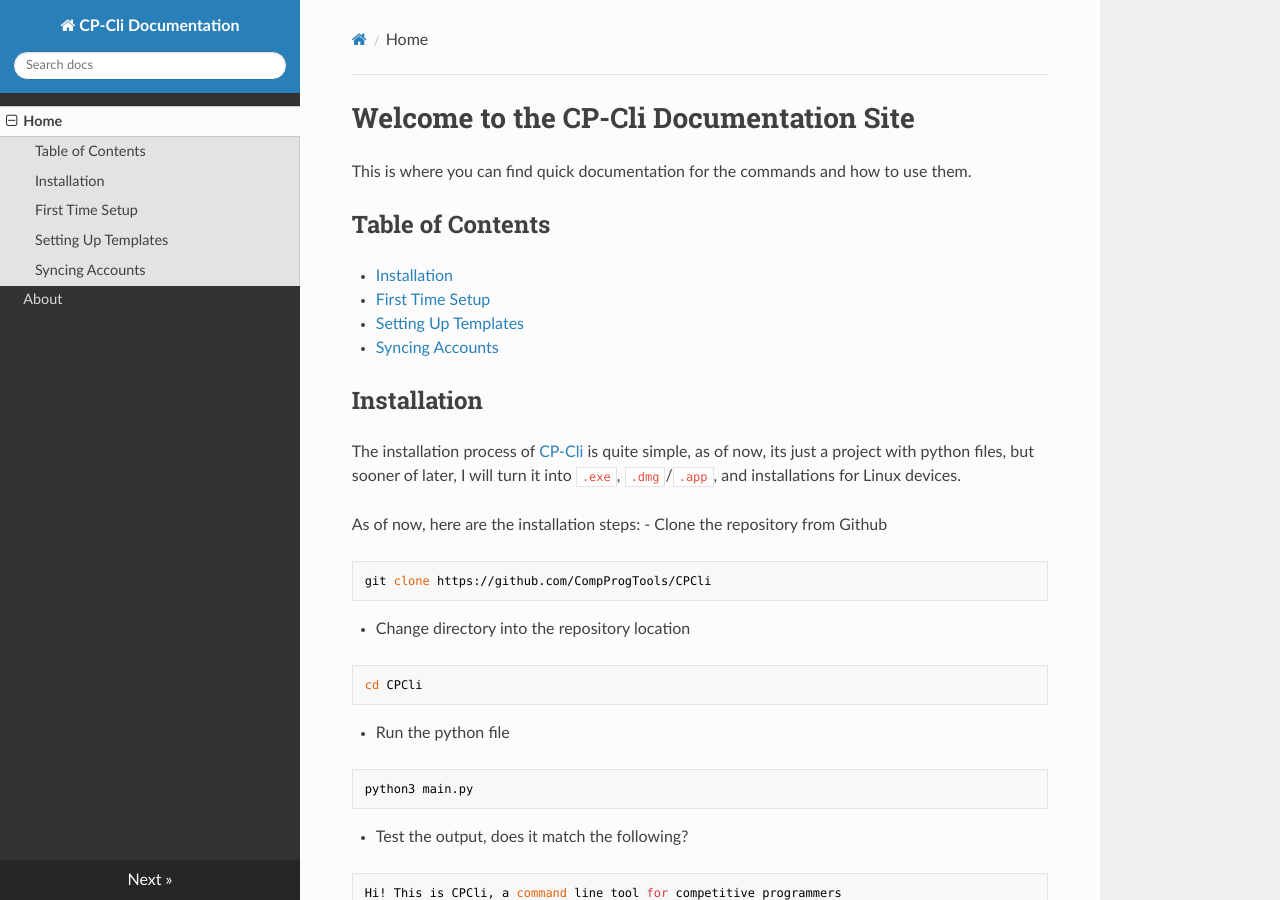
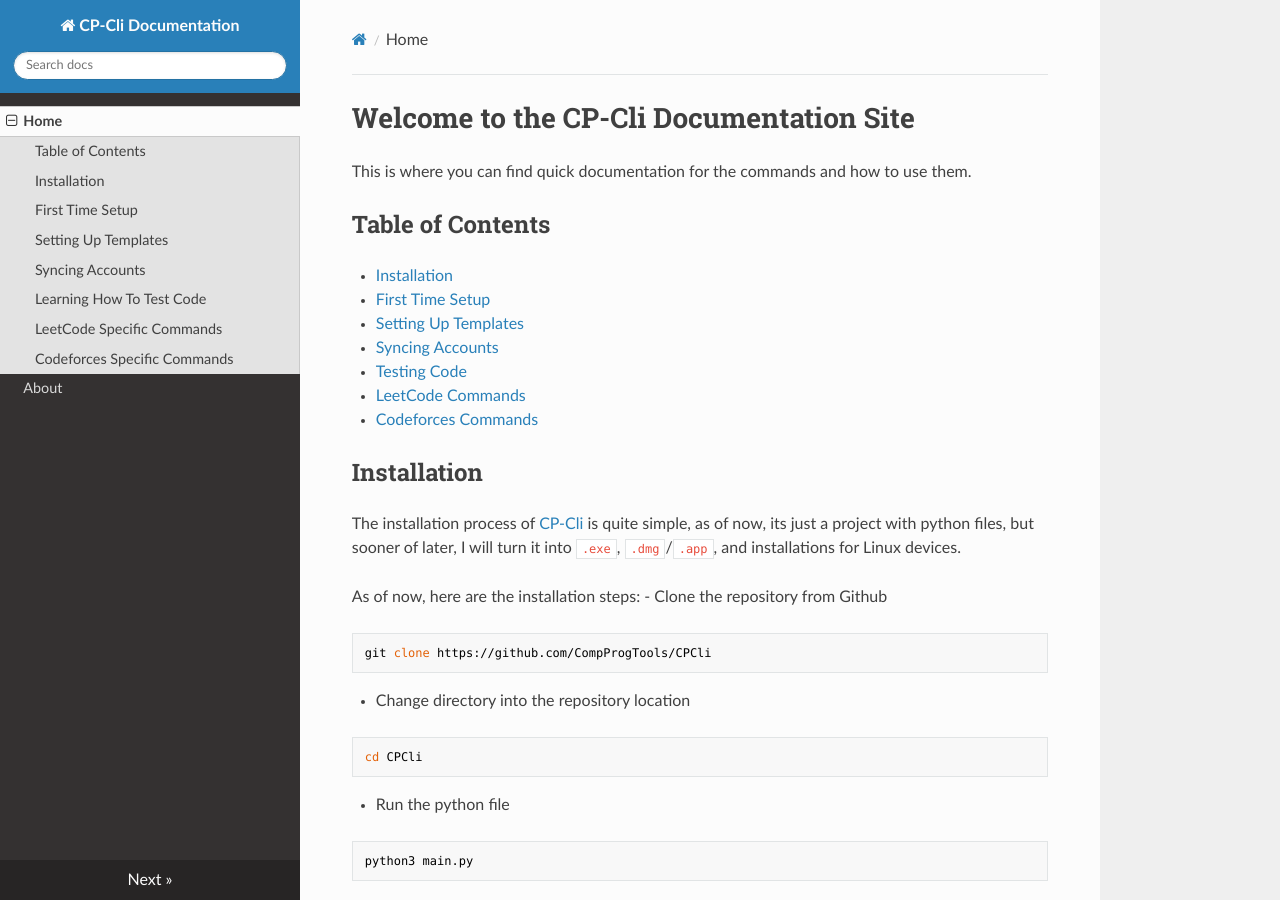
Before and after one commit to CompProgTools/CPCli, an MkDocs documentation site: the page built from src_docs/index.md, in a window 1280 px wide and 900 px high. Built offline with MkDocs 1.6.1, drawn with Linux system fonts in a browser that asks for light colours; nearby versions of some CDN libraries; some of the changed text lies outside the part shown.

Commit message:
formatting docs for updating

````diff
--- a/src_docs/index.md
+++ b/src_docs/index.md
@@ -8,6 +8,9 @@ This is where you can find quick documentation for the commands and how to use t
 - [First Time Setup](#first-time-setup)
 - [Setting Up Templates](#setting-up-templates)
 - [Syncing Accounts](#syncing-accounts)
+- [Testing Code](#learning-how-to-test-code)
+- [LeetCode Commands](#leetcode-specific-commands)
+- [Codeforces Commands](#codeforces-specific-commands)
 
 ## Installation
 
@@ -111,3 +114,9 @@ python3 main.py sync
 ```
 
 This will show your changes in rating (if any).
+
+## Learning How To Test Code
+
+## LeetCode Specific Commands
+
+## Codeforces Specific Commands
````
